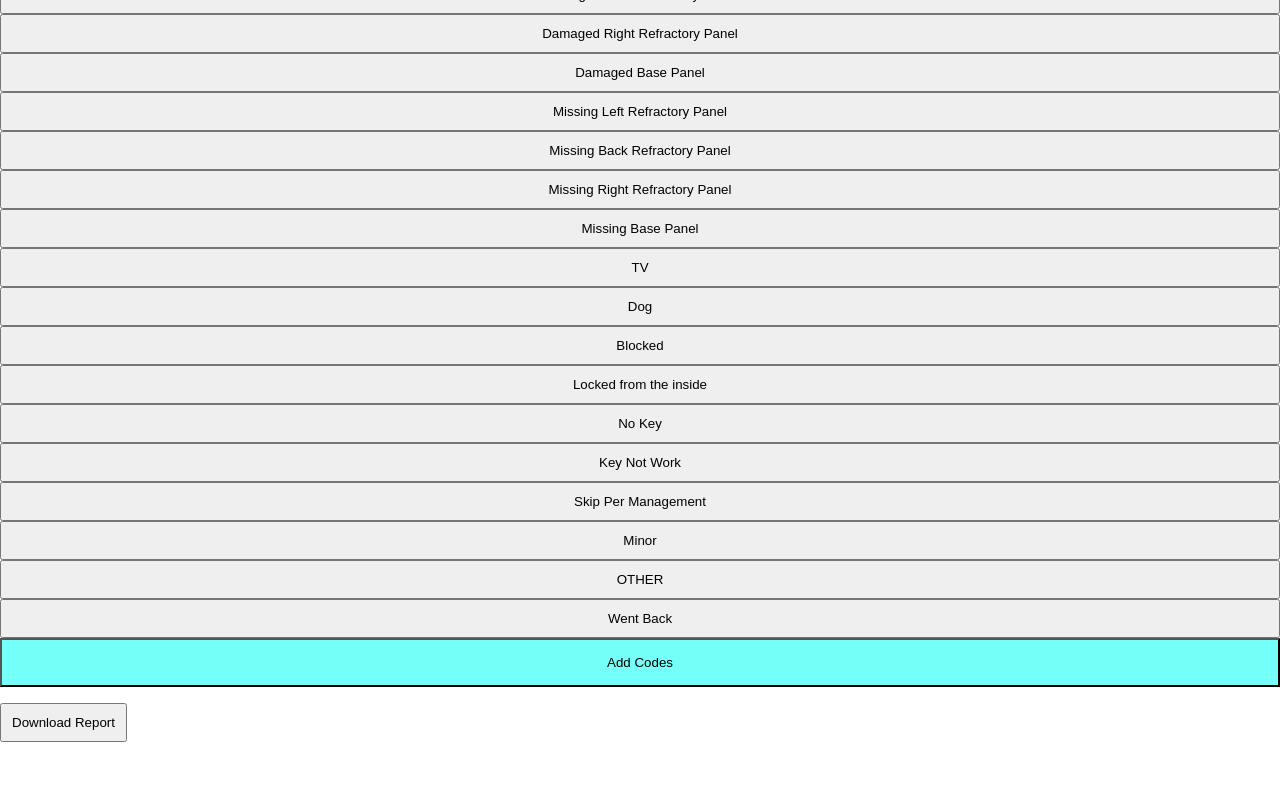
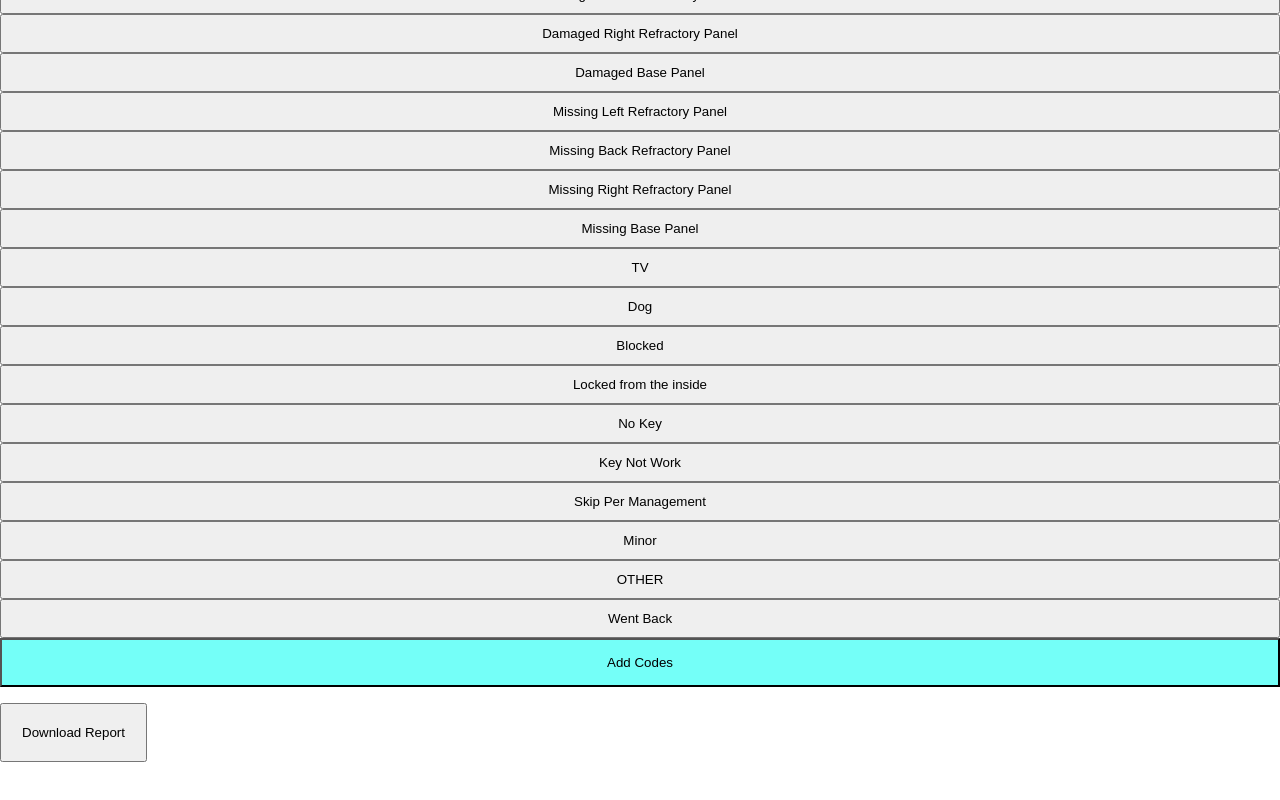
Before and after one commit to cotterjd/cotterscs, a React (Create React App) app: page / in a window 1280 px wide. Shown: the part 318-1118 px from the top of the page. Before the commit the page ends 1060 px from the top, so only its background shows below. Built offline with nearby package versions, Linux system fonts and the light colour scheme.

Commit message:
better button

```diff
--- a/src/App.js
+++ b/src/App.js
@@ -216,7 +216,8 @@ class App extends Component {
         }
         </ul>
         <button style={{
-          padding: '10px',
+          padding: '20px',
+          marginBottom: '50px'
         }} onClick={evt => getUnitCodesAndDownload(this)}>Download Report</button>
         <Modal
           open={state.showModal}
```
